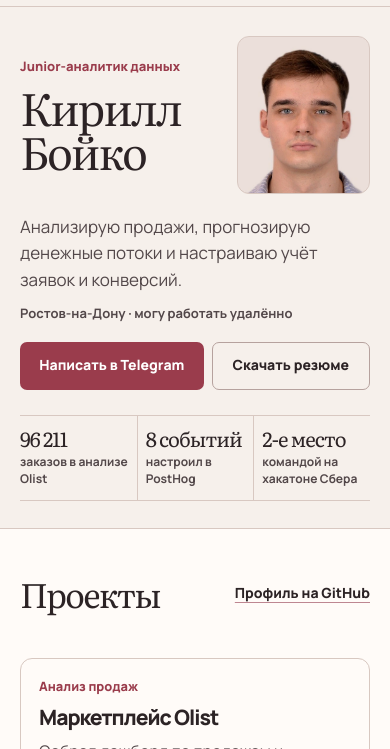
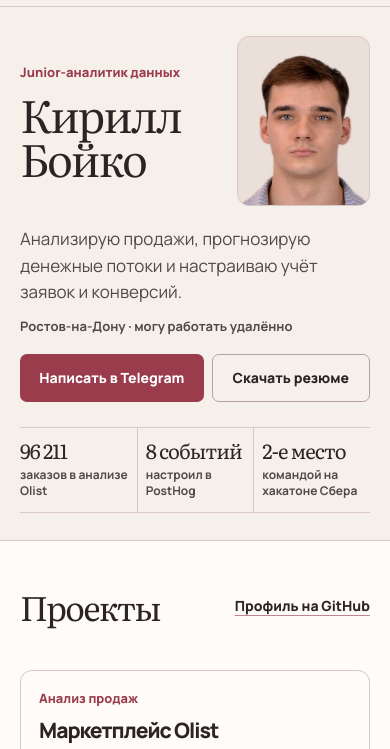
Before and after one commit to Kiboiko/portfolio, a plain HTML site: page index.html in a window 390 px wide. Shown: the part 56-805 px from the top of the page. Drawn offline with Linux system fonts and the light colour scheme.

Commit message:
Fit the complete portrait in short and mobile viewports

```diff
--- a/index.html
+++ b/index.html
@@ -13,13 +13,13 @@
   <meta property="og:title" content="Кирилл Бойко — аналитик данных">
   <meta property="og:description" content="SQL, Python и DataLens. Проекты по анализу продаж и прогнозированию, коммерческий опыт и контакты.">
   <meta property="og:url" content="https://kiboiko.github.io/portfolio/">
-  <meta property="og:image" content="https://kiboiko.github.io/portfolio/share.jpg">
+  <meta property="og:image" content="https://kiboiko.github.io/portfolio/share.jpg?v=portrait-fit">
   <meta name="twitter:card" content="summary_large_image">
   <link rel="canonical" href="https://kiboiko.github.io/portfolio/">
   <link rel="icon" href="assets/mark.svg" type="image/svg+xml">
   <link rel="stylesheet" href="assets/motion/motion.css">
   <link rel="stylesheet" href="assets/moments/word-highlight/moment.css">
-  <link rel="stylesheet" href="style.css?v=portrait">
+  <link rel="stylesheet" href="style.css?v=portrait-fit">
   <script>document.documentElement.classList.add('m-enter');setTimeout(()=>document.documentElement.classList.add('m-enter-done'),700)</script>
   <script type="module" src="assets/motion/motion.js"></script>
   <script type="module" src="assets/moments/moments.js"></script>
--- a/style.css
+++ b/style.css
@@ -104,18 +104,24 @@ main:focus-visible { outline-offset: -2px; }
 .hero__actions, .contact-actions { display: flex; flex-wrap: wrap; gap: 10px; margin-top: 24px; }
 .hero__portrait {
   grid-area: portrait;
-  justify-self: end;
-  display: grid;
-  justify-items: center;
-  width: min(100%, 490px);
-  height: clamp(290px, 55svh, 505px);
+  justify-self: center;
+  position: relative;
+  width: min(100%, clamp(220px, 44svh, 393px));
+  aspect-ratio: 413 / 531;
   overflow: hidden;
   isolation: isolate;
   background: #ebdfda;
   border: 1px solid var(--line);
   border-radius: var(--radius);
 }
-.hero__portrait img { width: 100%; height: 100%; object-fit: contain; object-position: center; mix-blend-mode: multiply; }
+.hero__portrait img {
+  position: absolute;
+  inset: 0;
+  width: 100%;
+  height: 100%;
+  object-fit: contain;
+  mix-blend-mode: multiply;
+}
 .hero-proof {
   grid-area: proof;
   display: grid;
@@ -206,8 +212,7 @@ main:focus-visible { outline-offset: -2px; }
   .hero__identity { align-self: center; }
   .hero__kicker { margin-bottom: 10px; font-size: .8125rem; }
   h1 { font-size: clamp(2.5rem, 11.4vw, 5rem); }
-  .hero__portrait { height: auto; aspect-ratio: .84; }
-  .hero__portrait img { aspect-ratio: .84; object-fit: cover; }
+  .hero__portrait { width: 100%; }
   .hero__lead { margin-top: 20px; max-width: 46ch; font-size: 1.0625rem; }
   .hero__location { margin-top: 10px; font-size: .8125rem; }
   .hero__actions { display: grid; grid-template-columns: minmax(0, 1.16fr) minmax(0, 1fr); gap: 8px; margin-top: 18px; }
```
Also changed, not shown: share.jpg.
